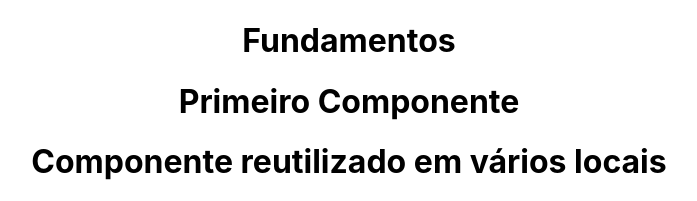
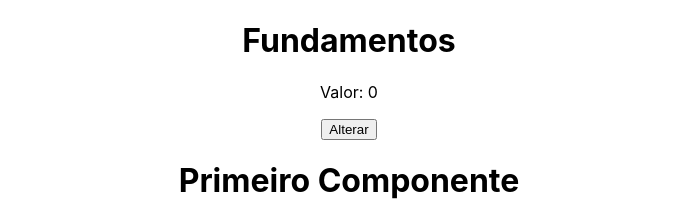
Before and after one commit to gabsbento/curso-react, a React (Create React App) app: page / in a window 1280 px wide. Shown: the top 201 px of the page, without its empty margins (291-988 px from the left). Built offline with nearby package versions, Linux system fonts and the light colour scheme.

Commit message:
:sparkles: feat: useState

```diff
--- a/src/App.jsx
+++ b/src/App.jsx
@@ -6,10 +6,12 @@ import FirstComponent from "./components/FirstComponent";
 import TemplateExpressions from "./components/TemplateExpressions";
 
 import City from "./assets/img2.jpg";
+import ManageData from "./components/ManageData";
 function App() {
   return (
     <div className="App">
       <h1>Fundamentos</h1>
+      <ManageData />
       <FirstComponent />
       <TemplateExpressions />
       <Events />
--- /dev/null
+++ b/src/components/ManageData.js
@@ -0,0 +1,13 @@
+import React from 'react'
+
+const ManageData = () => {
+    const [number, setNumber] = React.useState(0);
+  return (
+    <div>
+        <p>Valor: {number}</p>
+        <button onClick={() => setNumber(number+1)}>Alterar</button>
+    </div>
+  )
+}
+
+export default ManageData
```
